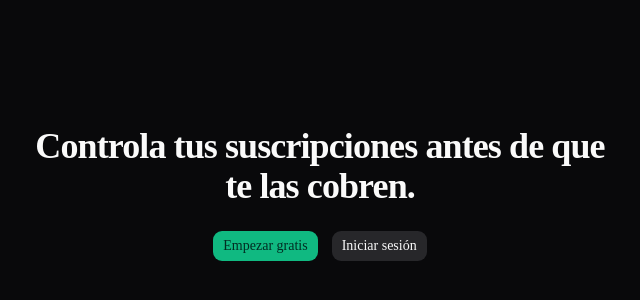
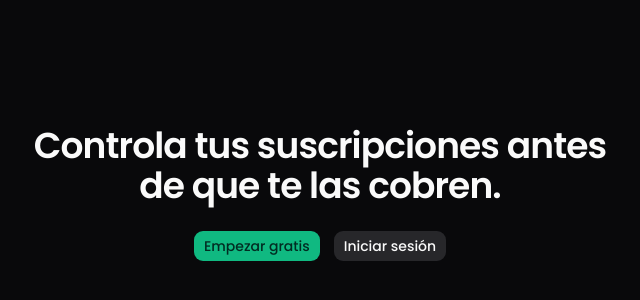
Before and after one commit to fergarperez/subtracker, a Next.js app: page / in a window 1280 px wide. Shown: the part 206-506 px from the top of the page, without its empty margins (320-960 px from the left). Built offline with nearby package versions, Linux system fonts and the light colour scheme; no server answers.

Commit message:
feat: use Poppins as main font via next/font
Co-Authored-By: Claude Sonnet 5.5 <noreply@anthropic.com>

```diff
--- a/app/globals.css
+++ b/app/globals.css
@@ -7,7 +7,7 @@
 @theme inline {
   --color-background: var(--background);
   --color-foreground: var(--foreground);
-  --font-sans: var(--font-sans);
+  --font-sans: var(--font-poppins), system-ui, sans-serif;
   --font-mono: var(--font-geist-mono);
   --font-heading: var(--font-sans);
   --color-sidebar-ring: var(--sidebar-ring);
--- a/app/layout.tsx
+++ b/app/layout.tsx
@@ -1,18 +1,19 @@
 import type { Metadata } from "next";
-import { Geist, Geist_Mono } from "next/font/google";
+import { Geist_Mono, Poppins } from "next/font/google";
 import { ClerkProvider } from "@clerk/nextjs";
 import { esES } from "@clerk/localizations";
 import { dark } from "@clerk/ui/themes";
 import { Suspense } from "react";
 import "./globals.css";
 
-const geistSans = Geist({
-  variable: "--font-geist-sans",
+const geistMono = Geist_Mono({
+  variable: "--font-geist-mono",
   subsets: ["latin"],
 });
 
-const geistMono = Geist_Mono({
-  variable: "--font-geist-mono",
+const poppins = Poppins({
+  variable: "--font-poppins",
+  weight: ["400", "500", "600", "700"],
   subsets: ["latin"],
 });
 
@@ -24,10 +25,7 @@ export const metadata: Metadata = {
 
 export default function RootLayout({ children }: LayoutProps<"/">) {
   return (
-    <html
-      lang="es"
-      className={`dark ${geistSans.variable} ${geistMono.variable} h-full antialiased`}
-    >
+    <html lang="es" className={`dark ${poppins.variable} ${geistMono.variable} h-full antialiased`}>
       <body className="min-h-full flex flex-col">
         {/* Cache Components: ClerkProvider lee la ruta en runtime, por eso va tras Suspense. */}
         <Suspense fallback={null}>
```
